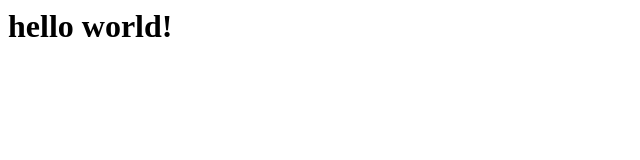
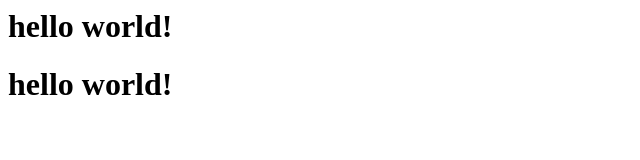
Before and after one commit to rquelr/MiPortafolio, a plain HTML site: page index.html in a window 1280 px wide. Shown: the whole page, without its empty margins (0-640 px from the left). Drawn offline with Linux system fonts and the light colour scheme.

Commit message:
Update index.html

```diff
--- a/index.html
+++ b/index.html
@@ -1 +1 @@
-<h1> hello world! </h1>
+<h1> hello world! </h1> <h1> hello world! </h1>
```
